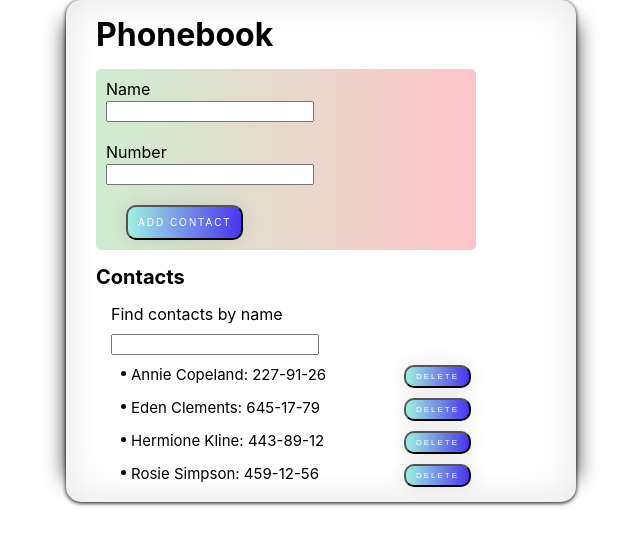
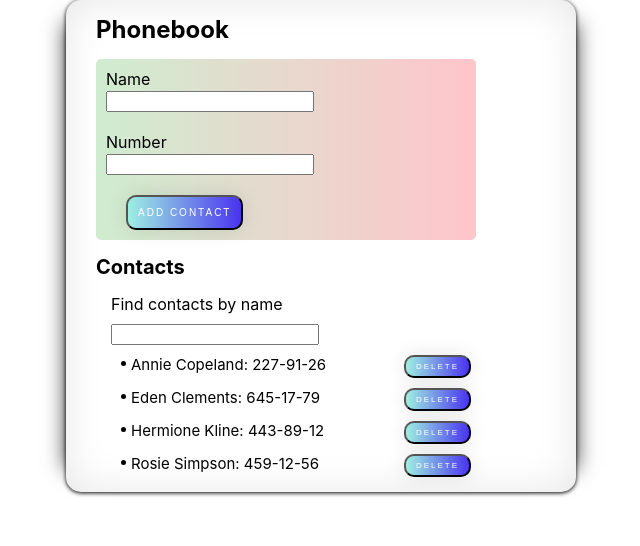
Before and after one commit to madaradayada/goit-react-hw-04-phonebook, a React (Create React App) app: page / in a window 1280 px wide. Shown: the top 546 px of the page, without its empty margins (319-959 px from the left). Built offline with nearby package versions, Linux system fonts and the light colour scheme.

Commit message:
fixed title

```diff
--- a/src/components/App.jsx
+++ b/src/components/App.jsx
@@ -2,7 +2,7 @@ import { useState } from 'react';
 import { ContactForm } from 'components/ContactForm/ContactForm';
 import { Filter } from 'components/Filter/Filter';
 import { ContactList } from 'components/ContactList/ContactList';
-import { Container, Section } from './AppStyled';
+import { Container, Section, Title } from './AppStyled';
 import { initContacts } from 'constants/contacts';
 import { useLocaleStorage } from './LocaleStorage/LocaleStorage';
 
@@ -50,11 +50,11 @@ export function App() {
   return (
     <Container>
       <Section title="Phonebook">
-        <h1>Phonebook</h1>
+        <Title font = '24'>Phonebook</Title>
         <ContactForm onSubmit={addContact} />
       </Section>
       <Section title="Contacts">
-        <h2>Contacts</h2>
+        <Title font = '20'>Contacts</Title>
         <Filter value={filter} onChange={handleFilter} />
         <ContactList contacts={getContacts} onDeleteContact={deleteContact} />
       </Section>
--- a/src/components/AppStyled.js
+++ b/src/components/AppStyled.js
@@ -15,3 +15,10 @@ export const Section = styled.section`
     margin-bottom: 15px;
   }
 `;
+
+
+export const Title = styled.h1`
+margin-bottom: 15px;
+font-size: ${props => props.font}px;
+font-weight: bold;
+`;
--- a/src/index.css
+++ b/src/index.css
@@ -41,15 +41,3 @@ a {
 button {
   cursor: pointer;
 }
-
-h1 {
-  margin-bottom: 15px;
-  font-size: 32px;
-  font-weight: bold;
-}
-
-h2 {
-  margin-bottom: 15px;
-  font-size: 20px;
-  font-weight: bold;
-}
```
